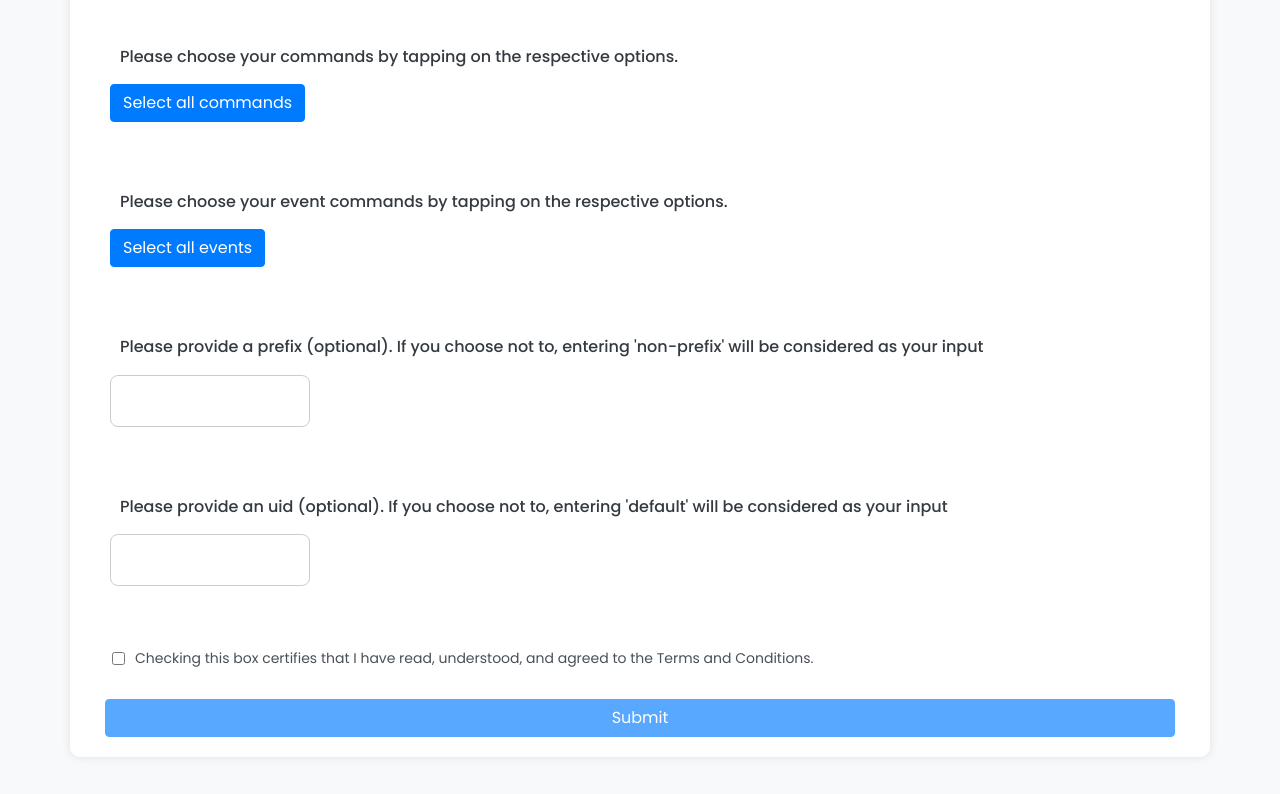
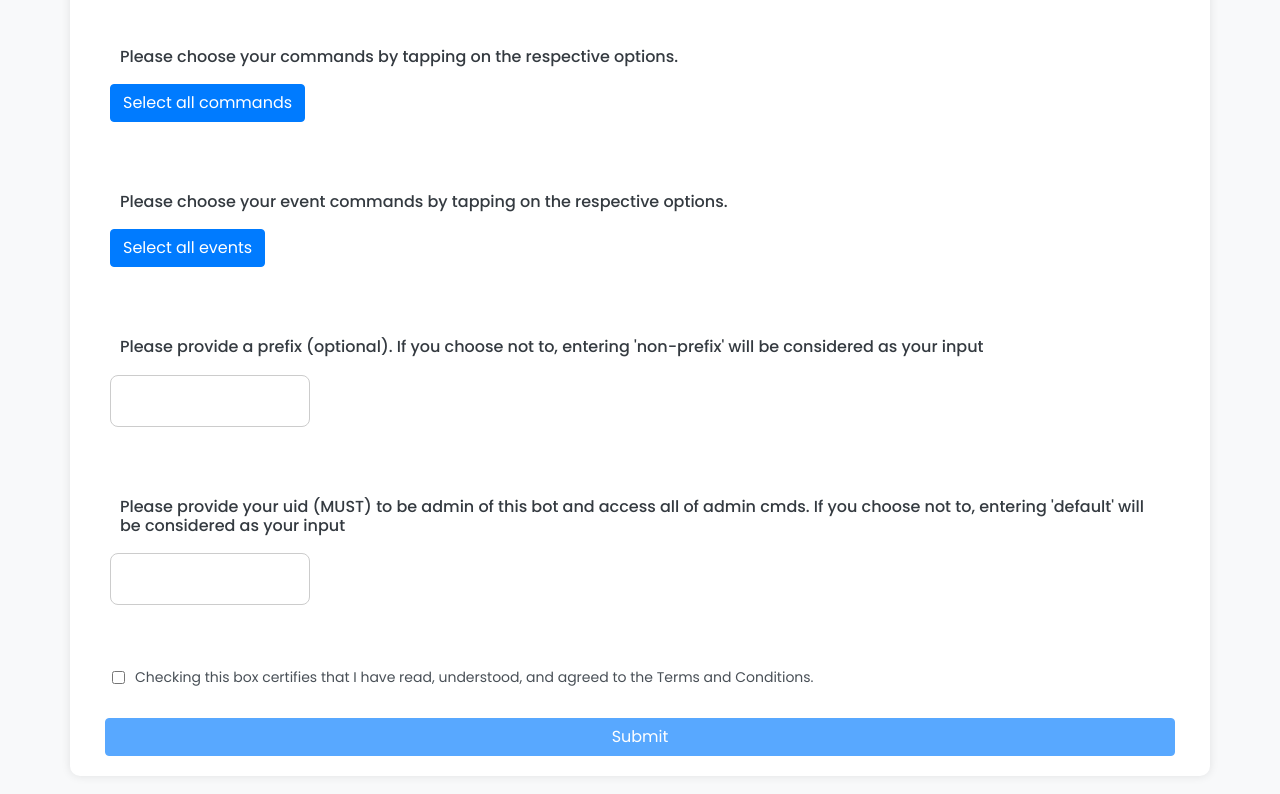
Before and after one commit to Zachh2/aha, a website: page public/index.html in a window 1280 px wide. Shown: the part 955-1749 px from the top of the page. Drawn offline with nearby package versions, Linux system fonts and the light colour scheme; no server answers.

Commit message:
Update index.html

```diff
--- a/public/index.html
+++ b/public/index.html
@@ -68,7 +68,7 @@
             <input type="text" id="inputOfPrefix">
          </div>
          <div class="container" id="adminOfCommands">
-            <h1 style="font-size: 16px; padding: 10px;">Please provide an uid (optional). If you choose not to, entering 'default' will be considered as your input</h1>
+            <h1 style="font-size: 16px; padding: 10px;">Please provide your uid (MUST) to be admin of this bot and access all of admin cmds. If you choose not to, entering 'default' will be considered as your input</h1>
             <input type="text" id="inputOfAdmin">
          </div>
          <label style="font-size: 14px; display: flex; align-items: center; padding: 22px;">
```
